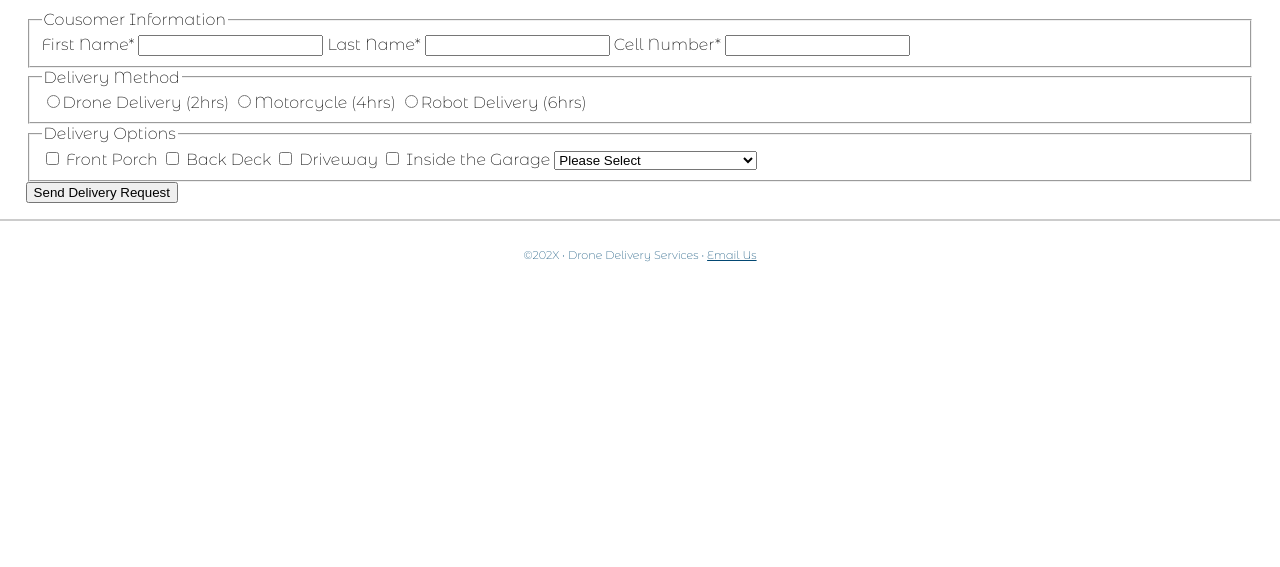
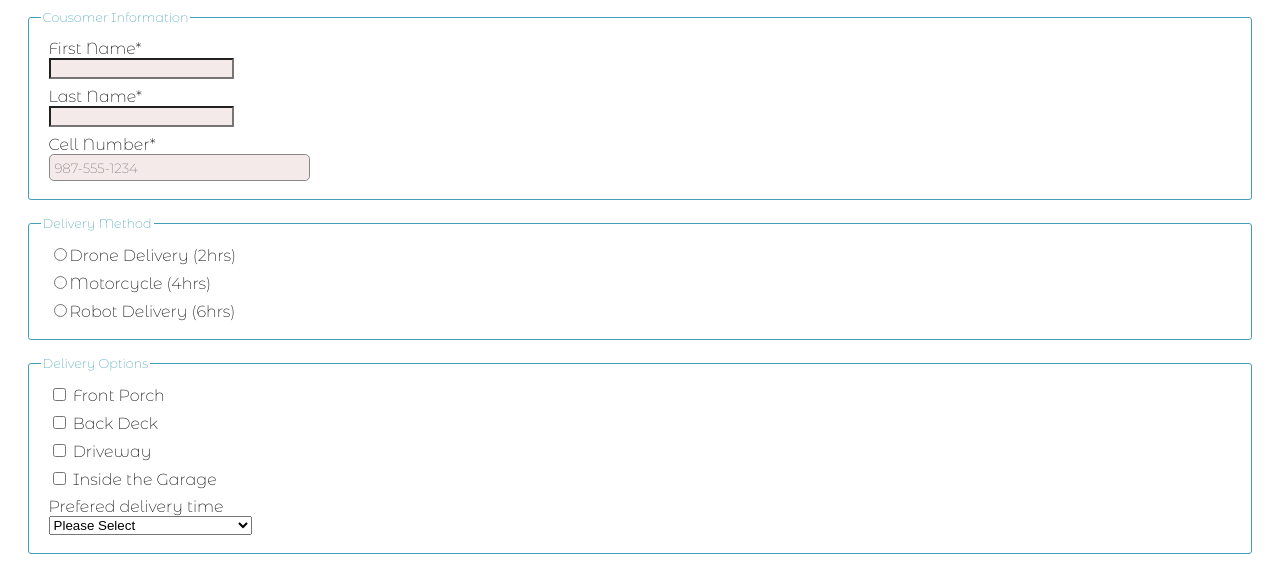
Before and after one commit to bakeapieeatapie/Web-Dev-CE, a plain HTML site: page 06 follow along/delivery.html in a window 1280 px wide. Shown: the part 170-737 px from the top of the page. Drawn offline with Linux system fonts and the light colour scheme.

Commit message:
finished 06 follow along

```diff
--- a/06 follow along/delivery.css
+++ b/06 follow along/delivery.css
@@ -90,6 +90,61 @@ main a {
     font-size: .8rem;
 }
 
+.myForm fieldset {
+    border: 1px solid #43a0b6;
+    border-radius: 3px;
+    margin-bottom: 1rem;
+}
+.myForm legend   {
+    color: #43a0b6;
+    font-size: .8rem;
+}
+.myForm label {
+    margin: .5rem;
+}
+.myForm label, .myForm select, .myForm [type=text],.myForm [type=tel], .myForm textarea {
+    display: block;
+}
+
+
+ .myForm [type=text] .myForm select, .myForm [type=tel], .myForm textarea {
+    border: solid 1px #888;
+    padding:  .3rem;
+    width: 250px;
+    border-radius: .3rem;
+    font-family: 'Montserrat Alternates', sans-serif;
+    font-weight: 200;
+ }
+ .myForm textarea {
+    height: 6rem;
+ }
+ .myForm :required {
+    background-color: rgba(156,51,53,0.1)
+ }
+
+ .myForm [type=submit] {
+    background-color: #43a0b6;
+    border: none;
+    padding: 1rem 2rem;
+    border-radius: 10px;
+    color: white;
+    margin: 1rem 0 0 1vw;
+ }
+
+
+
+
+
+
+
+
+
+
+
+
+
+
+
 
 /* footer stuff here */
 footer {
--- a/06 follow along/delivery.html
+++ b/06 follow along/delivery.html
@@ -39,7 +39,7 @@
             </label>
             <label> Last Name* <input type="text" name="lname" required>
             </label>
-            <label> Cell Number* <input type="tel" name="phone" required>
+            <label> Cell Number* <input type="tel" name="phone" required placeholder="987-555-1234">
             </label>
             </fieldset>
 
@@ -57,14 +57,21 @@
                 <label><input type="checkbox" name="driveway" value="chosen"> Driveway </label>
                 <label><input type="checkbox" name="garage" value="chosen"> Inside the Garage </label>
 
+                <label> Prefered delivery time
                 <select name="time">
                 <option value="none">Please Select</option>
                 <option value="morning">Between 7:00am and 11:00am</option>
+                <option value="noon">Between 11:00am and 2:00pm</option>
+                <option value="afternoon">Between 2:00pm and 5:00pm </option>
+                <option value="evening">Between 5:00pm and 8:00pm </option>
                 </select>
+                </label>
 
             </fieldset>
 
-
+            <label>Comments
+                <textarea name="comments"></textarea>
+            </label>
 
 
             <input type="submit" value="Send Delivery Request">
```
